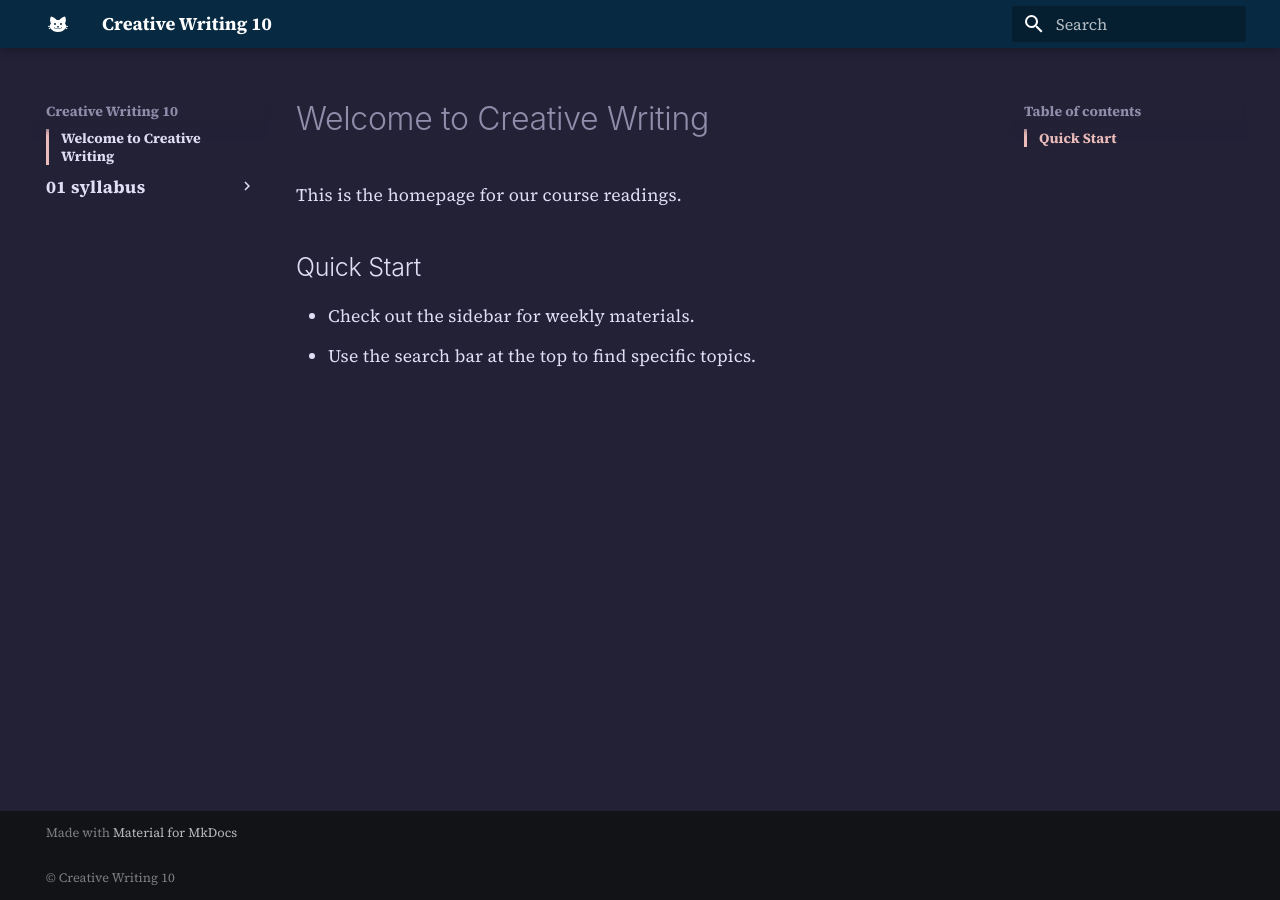
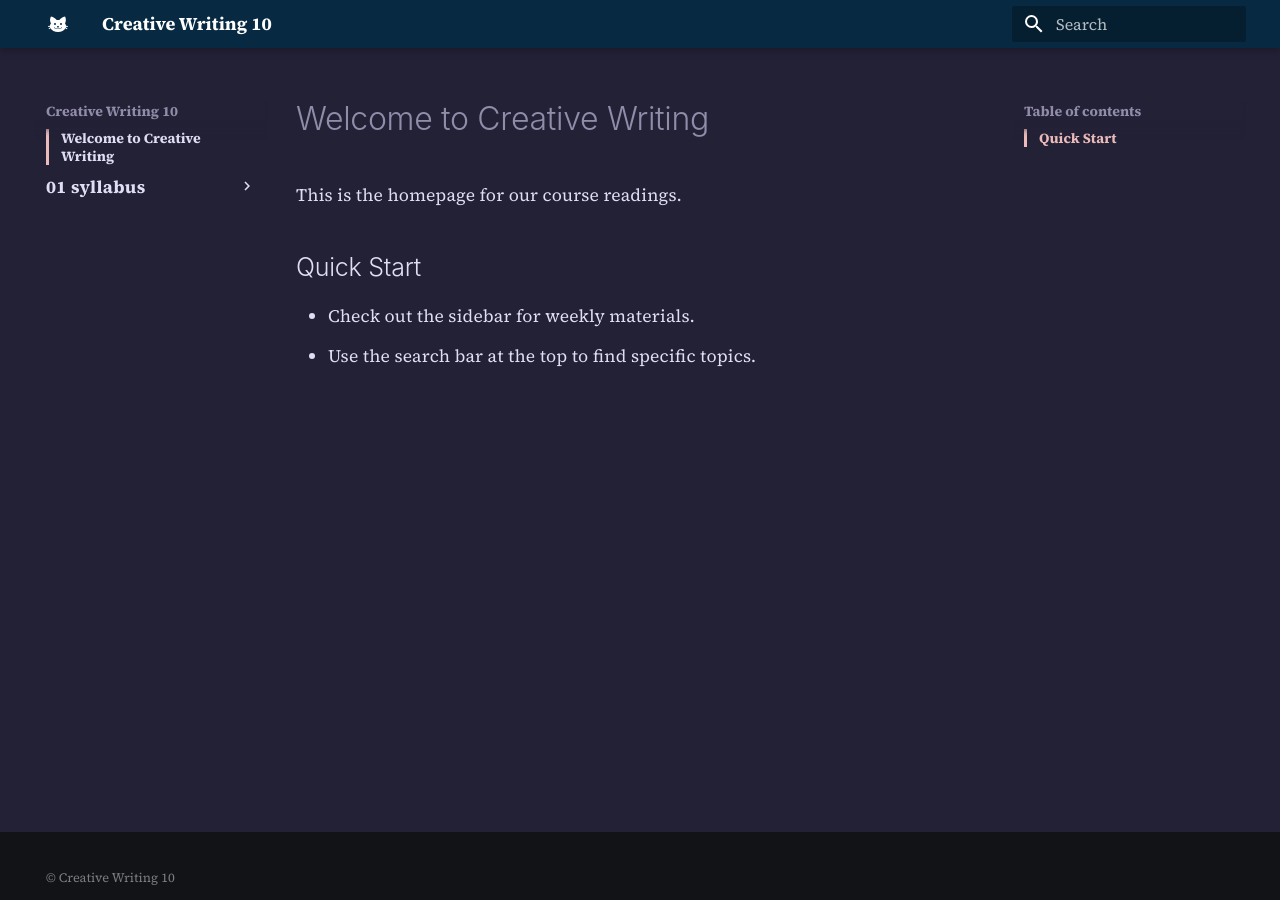
Before and after one commit to mickeybalili/cw10, an MkDocs documentation site: the page built from docs/index.md, in a window 1280 px wide. Built offline with MkDocs 1.6.1 and Material for MkDocs 9.7.7, drawn with Linux system fonts in a browser that asks for light colours.

Commit message:
Removed footer.

```diff
--- a/mkdocs.yml
+++ b/mkdocs.yml
@@ -23,3 +23,6 @@ theme:
 
 extra_css:
   - stylesheets/extra.css
+
+extra:
+  generator: false  # Hides the "Made with Material for MkDocs" text
```
